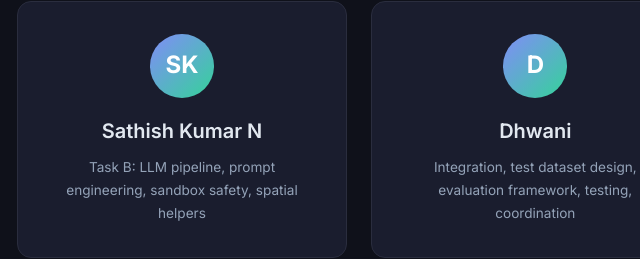
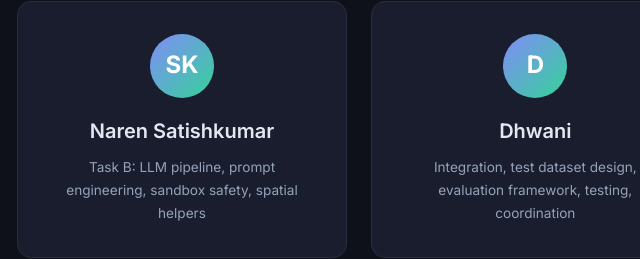
Before and after one commit to nks676/cs188-final-project, a plain HTML site: page docs/index.html in a window 1280 px wide. Shown: the part 6913-7172 px from the top of the page, 458-1098 px from the left. Drawn offline with Linux system fonts and the light colour scheme.

Commit message:
Updated website

```diff
--- a/docs/index.html
+++ b/docs/index.html
@@ -903,7 +903,7 @@ say("I cannot cut blocks; the robot can only pick and place objects.")</code></p
         </div>
         <div class="team-card">
             <div class="team-avatar">SK</div>
-            <h3>Sathish Kumar N</h3>
+            <h3>Naren Satishkumar</h3>
             <p>Task B: LLM pipeline, prompt engineering, sandbox safety, spatial helpers</p>
         </div>
         <div class="team-card">
```
